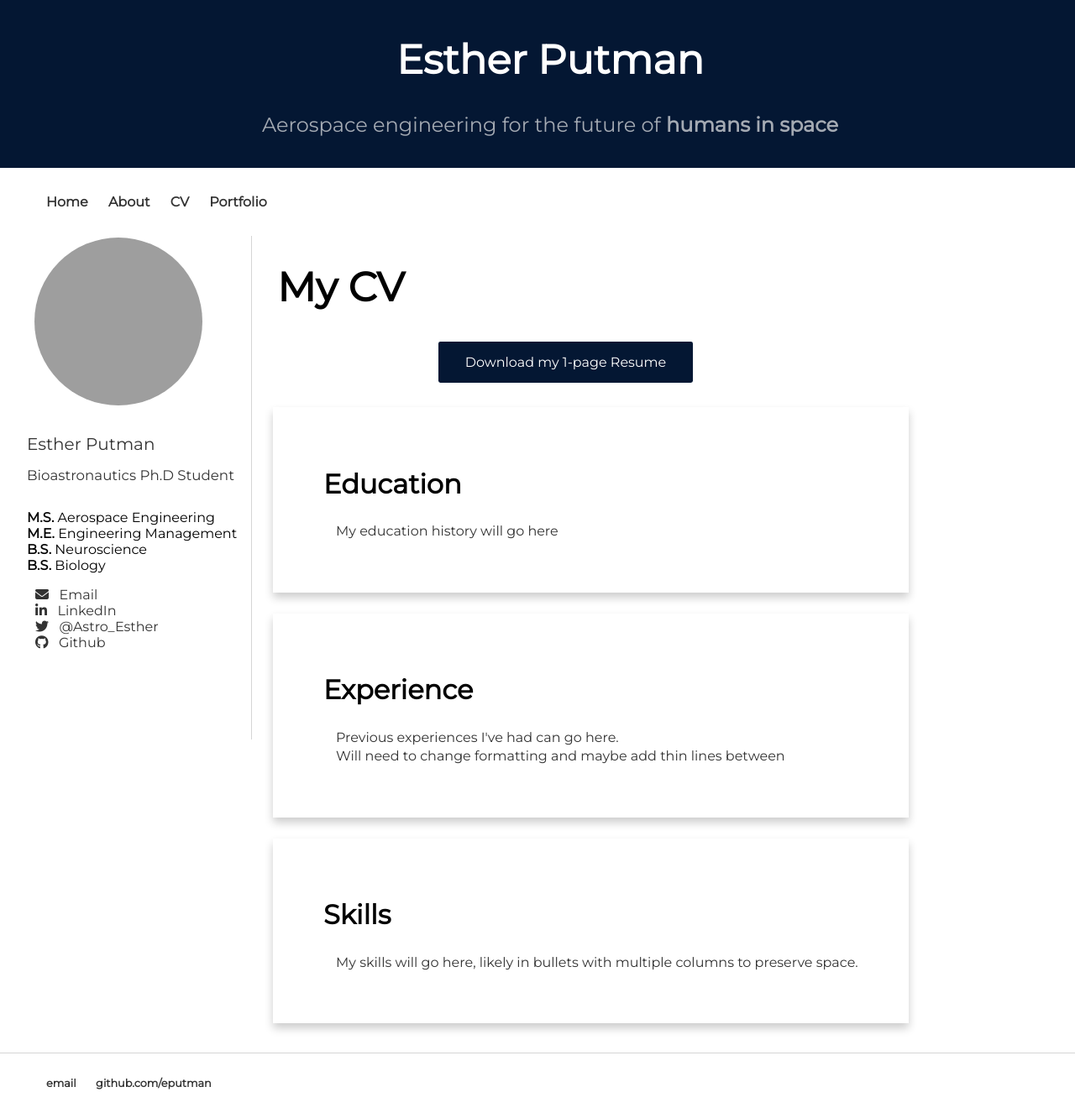
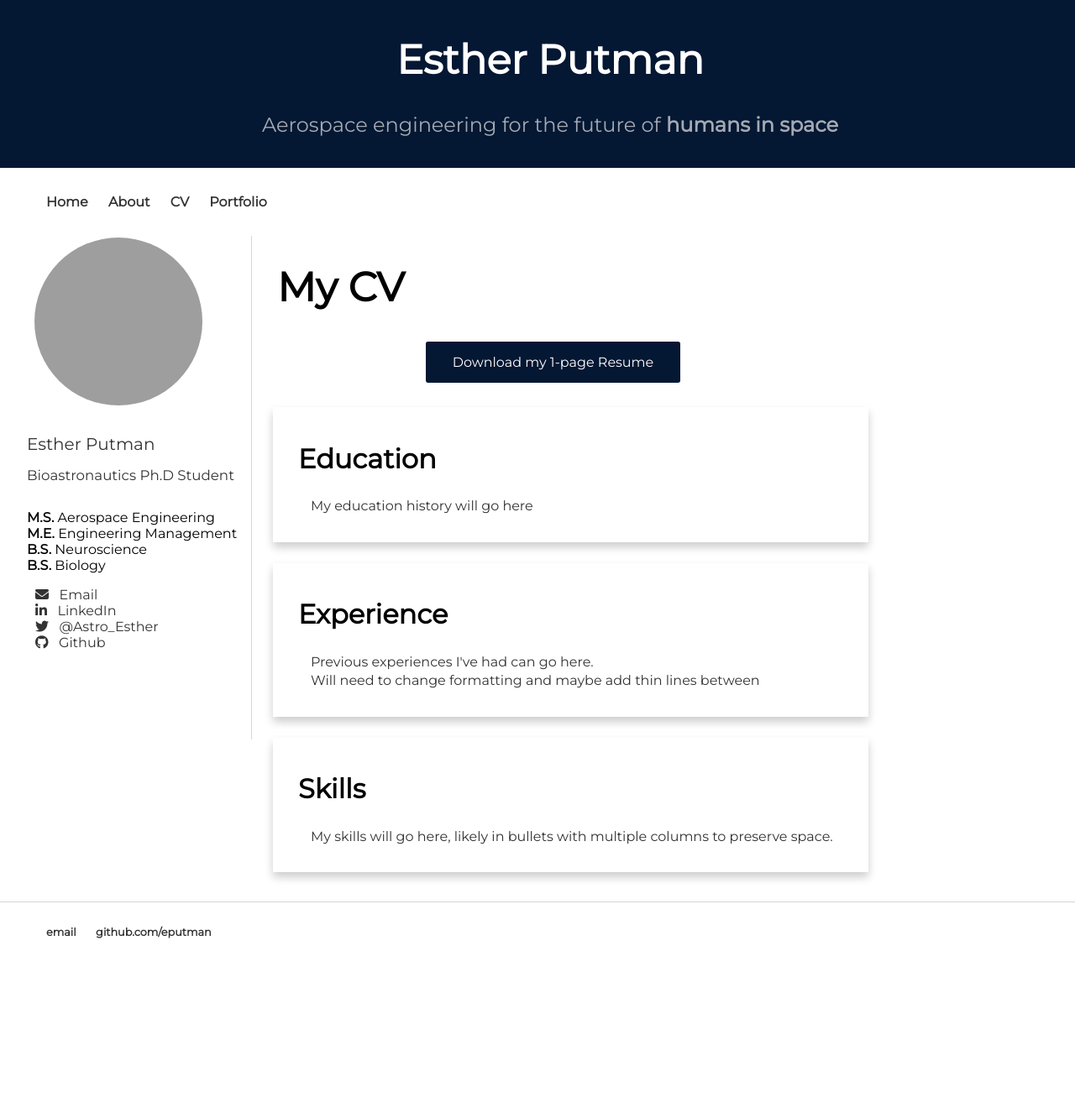
Before and after one commit to eputman/eputman.github.io, a Jekyll site: the page built from CV/index.html, in a window 1280 px wide and 1326 px high. Shown: the whole window at 84% size. Built offline with Jekyll 4.4.1, drawn with Linux system fonts in a browser that asks for light colours; nearby versions of some CDN libraries; grey boxes are pictures that could not be loaded.

Commit message:
Fix cards

```diff
--- a/css/main.css
+++ b/css/main.css
@@ -33,9 +33,8 @@
 .card {
   box-shadow: 0 6px 10px 0 rgba(0,0,0,0.2);
   transition: 0.3s;
-  width: auto;
+  width: 95%;
   height: auto;
-  padding: 30px;
   margin: 25px;
 }
 
```
